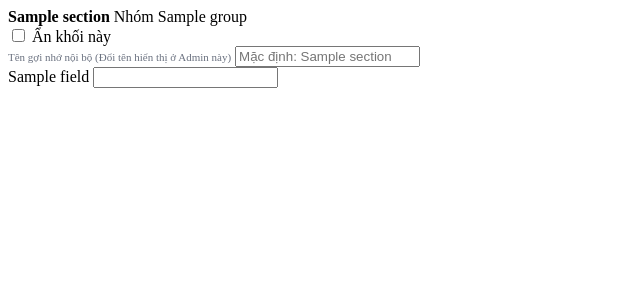
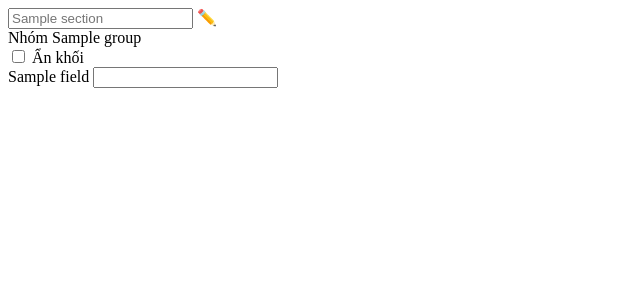
Before and after one commit to huydevhehe/suoitien-cms, a Django app: template templates/admin/_home_section_card.html in a window 1280 px wide. Shown: the top 300 px of the page, without its empty margins (0-640 px from the left). Run offline with Django 5.2, Linux system fonts and the light colour scheme; the template is opened without the code that fills it: most values are stand-ins (such as "Sample title", 1, 10 or a date in 2020); parts of the project's set-up code (start-up, migrations or seed data) failed here and were passed over.

Commit message:
feat(home-sections): inline edit section title and upgrade group C banner fields with collapsible editor

```diff
--- a/suoi_tien/api/public/home_sections.py
+++ b/suoi_tien/api/public/home_sections.py
@@ -64,7 +64,9 @@ def _resolve_group_c(section_def, data_raw, request, lang):
             result[f'{name}_url'] = _image_url(request, raw_value)
         elif field_type == 'image_list':
             names = [n.strip() for n in raw_value.split(',') if n.strip()] if raw_value else []
-            result[name] = [_image_url(request, n) for n in names]
+            urls = [_image_url(request, n) for n in names]
+            result[name] = urls
+            result['image_url'] = urls[0] if urls else ''
         else:
             result[name] = raw_value
     return result
--- a/templates/admin/_home_section_card.html
+++ b/templates/admin/_home_section_card.html
@@ -4,20 +4,18 @@ có sẵn `key` (section_key) và `section` (dict định nghĩa khối) - inclu
 {% for %} sẽ tự kế thừa biến vòng lặp, không cần truyền tay.
 {% endcomment %}
 <div class="home-section-card" data-section-key="{{ key }}" data-group="{{ section.group }}">
-    <div class="flex items-center justify-between mb-3 pb-2 border-b border-gray-100 dark:border-gray-700">
-        <div class="flex items-center gap-2">
-            <strong class="text-gray-900 dark:text-white card-section-title">{{ section.name }}</strong>
-            <span class="group-badge group-{{ section.group }}">Nhóm {{ section.group }}</span>
+    <div class="card-header-box flex items-center justify-between mb-3 pb-2 border-b border-gray-100 dark:border-zinc-800 gap-2">
+        <div class="flex items-center gap-2 flex-1 min-w-0">
+            <div class="relative flex-1 min-w-0 flex items-center gap-1">
+                <input type="text" class="section-input custom-name-input font-semibold text-sm text-gray-900 dark:text-white bg-transparent hover:bg-gray-100 dark:hover:bg-zinc-800/60 focus:bg-white dark:focus:bg-zinc-900 border border-transparent hover:border-gray-300 dark:hover:border-zinc-700 focus:border-indigo-500 rounded px-1.5 py-0.5 transition-all truncate" data-field-name="_custom_name" placeholder="{{ section.name }}" title="Bấm để đổi tên hiển thị (Admin)">
+                <span class="text-xs text-gray-400 shrink-0 select-none opacity-60 hover:opacity-100" title="Bấm vào tiêu đề để sửa tên">✏️</span>
+            </div>
+            <span class="group-badge group-{{ section.group }} shrink-0" style="margin-left:0;">Nhóm {{ section.group }}</span>
         </div>
-        <label class="flex items-center gap-1.5 cursor-pointer text-xs text-red-600 font-medium select-none">
-            <input type="checkbox" class="section-hidden-checkbox" data-field-name="_is_hidden">
-            <span>Ẩn khối này</span>
+        <label class="hide-toggle-label inline-flex items-center cursor-pointer text-xs font-medium text-red-500 hover:text-red-600 select-none bg-red-50 dark:bg-red-950/40 px-2.5 py-1 rounded-md border border-red-200 dark:border-red-900/50 shrink-0">
+            <input type="checkbox" class="section-hidden-checkbox mr-1.5 accent-red-600" data-field-name="_is_hidden" onchange="toggleCardHiddenState(this)">
+            <span>Ẩn khối</span>
         </label>
-    </div>
-
-    <div class="mb-3">
-        <label class="field-label" style="font-size: 11px; color: #6b7280;">Tên gợi nhớ nội bộ (Đổi tên hiển thị ở Admin này)</label>
-        <input type="text" class="section-input custom-name-input" data-field-name="_custom_name" placeholder="Mặc định: {{ section.name }}" oninput="updateCardTitle(this)">
     </div>
 
     {% if section.group == 'A' %}
@@ -30,8 +28,13 @@ có sẵn `key` (section_key) và `section` (dict định nghĩa khối) - inclu
         </select>
 
     {% elif section.group == 'B' %}
-        <label class="field-label">Mã chuyên mục (idcat) - nhiều mã ngăn bởi dấu phẩy</label>
-        <input type="text" class="section-input" data-field-name="idcat_list" placeholder="vd: 121 hoặc 212,204,242">
+        <label class="field-label">Chọn Chuyên mục lấy bài viết</label>
+        <select class="section-input" data-field-name="idcat_list">
+            <option value="">-- Chọn chuyên mục --</option>
+            {% for c in categories_for_select %}
+            <option value="{{ c.Id }}">{{ c.title }} (ID: {{ c.Id }})</option>
+            {% endfor %}
+        </select>
         <label class="field-label">Tiêu đề khối</label>
         <input type="text" class="section-input" data-field-name="title">
         <label class="field-label">Số bài tối đa hiện ra (để trống = không giới hạn)</label>
@@ -40,6 +43,22 @@ có sẵn `key` (section_key) và `section` (dict định nghĩa khối) - inclu
     {% else %}
         {% for field in section.fields %}
             {% if field.multilang %}
+                {% if field.type == 'textarea' %}
+                <div class="flex items-center justify-between mt-3 mb-1">
+                    <label class="field-label" style="margin:0;">{{ field.label }}</label>
+                    <div class="flex items-center gap-2">
+                        <button type="button" class="lang-tab-btn active" data-lang="vi"
+                            onclick="switchLangTab(this, 'field_{{ key }}_{{ field.name }}')">VI</button>
+                        <button type="button" class="lang-tab-btn" data-lang="en"
+                            onclick="switchLangTab(this, 'field_{{ key }}_{{ field.name }}')">EN</button>
+                        <button type="button" onclick="const box = document.getElementById('box_{{ key }}_{{ field.name }}'); box.style.display = (box.style.display==='none'?'block':'none')" class="px-2 py-0.5 text-[11px] bg-indigo-50 dark:bg-indigo-950/50 text-indigo-600 dark:text-indigo-400 rounded border border-indigo-200 dark:border-indigo-800 hover:bg-indigo-100 font-medium">✏️ Mở/Ẩn Soạn thảo HTML</button>
+                    </div>
+                </div>
+                <div id="box_{{ key }}_{{ field.name }}" style="display:none;" class="mt-1.5 mb-2">
+                    <textarea class="section-input" rows="3" id="field_{{ key }}_{{ field.name }}_vi" data-field-name="{{ field.name }}_lg_vi" placeholder="Nhập văn bản hoặc mã HTML tùy biến..."></textarea>
+                    <textarea class="section-input" rows="3" id="field_{{ key }}_{{ field.name }}_en" data-field-name="{{ field.name }}_lg_en" style="display:none;" placeholder="Enter text or custom HTML..."></textarea>
+                </div>
+                {% else %}
                 <label class="field-label">{{ field.label }}</label>
                 <div class="flex items-center gap-2 mb-1">
                     <button type="button" class="lang-tab-btn active" data-lang="vi"
@@ -47,10 +66,6 @@ có sẵn `key` (section_key) và `section` (dict định nghĩa khối) - inclu
                     <button type="button" class="lang-tab-btn" data-lang="en"
                         onclick="switchLangTab(this, 'field_{{ key }}_{{ field.name }}')">EN</button>
                 </div>
-                {% if field.type == 'textarea' %}
-                <textarea class="section-input" rows="3" id="field_{{ key }}_{{ field.name }}_vi" data-field-name="{{ field.name }}_lg_vi"></textarea>
-                <textarea class="section-input" rows="3" id="field_{{ key }}_{{ field.name }}_en" data-field-name="{{ field.name }}_lg_en" style="display:none;"></textarea>
-                {% else %}
                 <input type="text" class="section-input" id="field_{{ key }}_{{ field.name }}_vi" data-field-name="{{ field.name }}_lg_vi">
                 <input type="text" class="section-input" id="field_{{ key }}_{{ field.name }}_en" data-field-name="{{ field.name }}_lg_en" style="display:none;">
                 {% endif %}
```
Also changed, not shown: suoi_tien/views/home_sections_config.py (+59 -9 lines), templates/admin/home_sections.html (+21 -2 lines).
